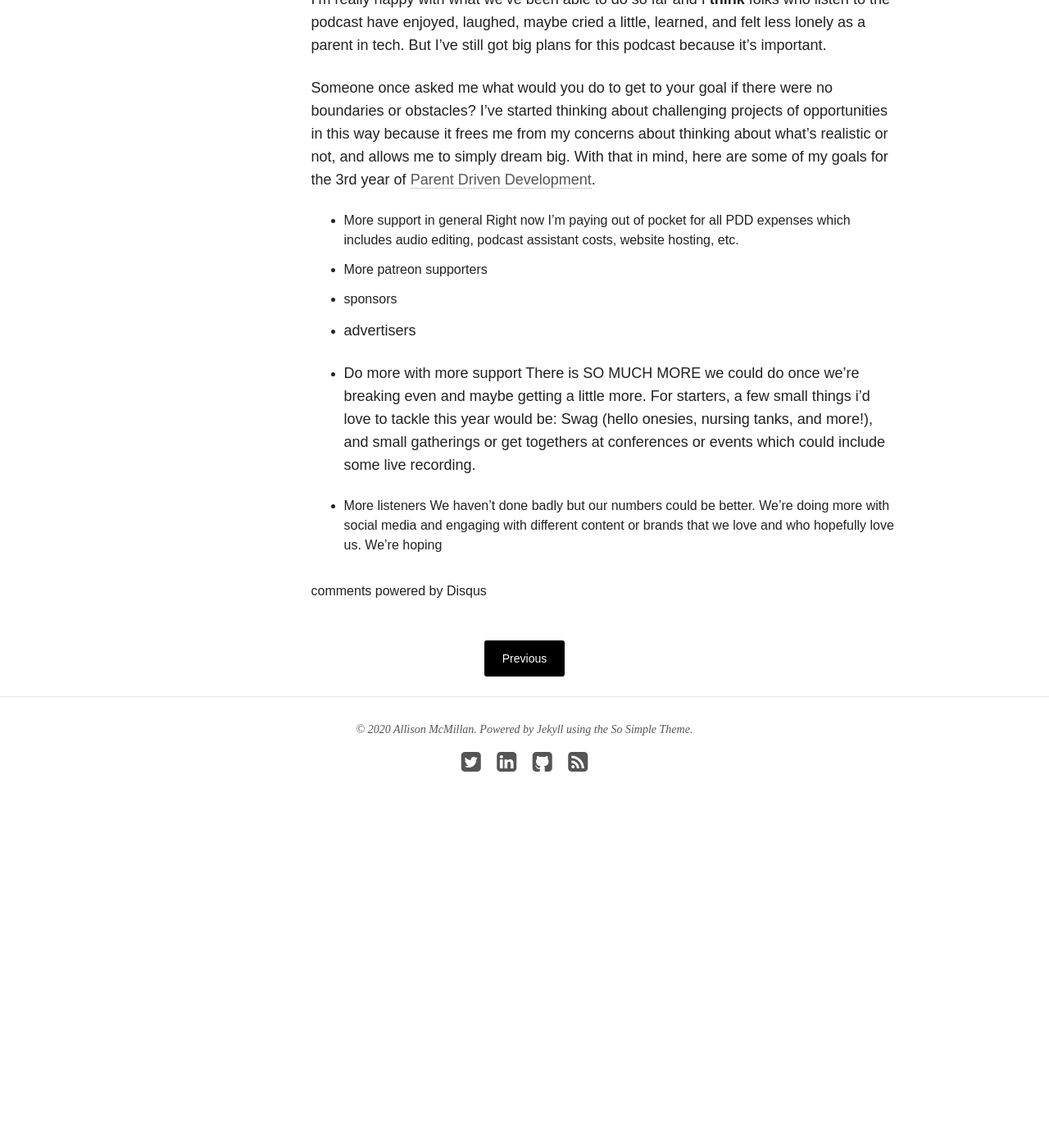
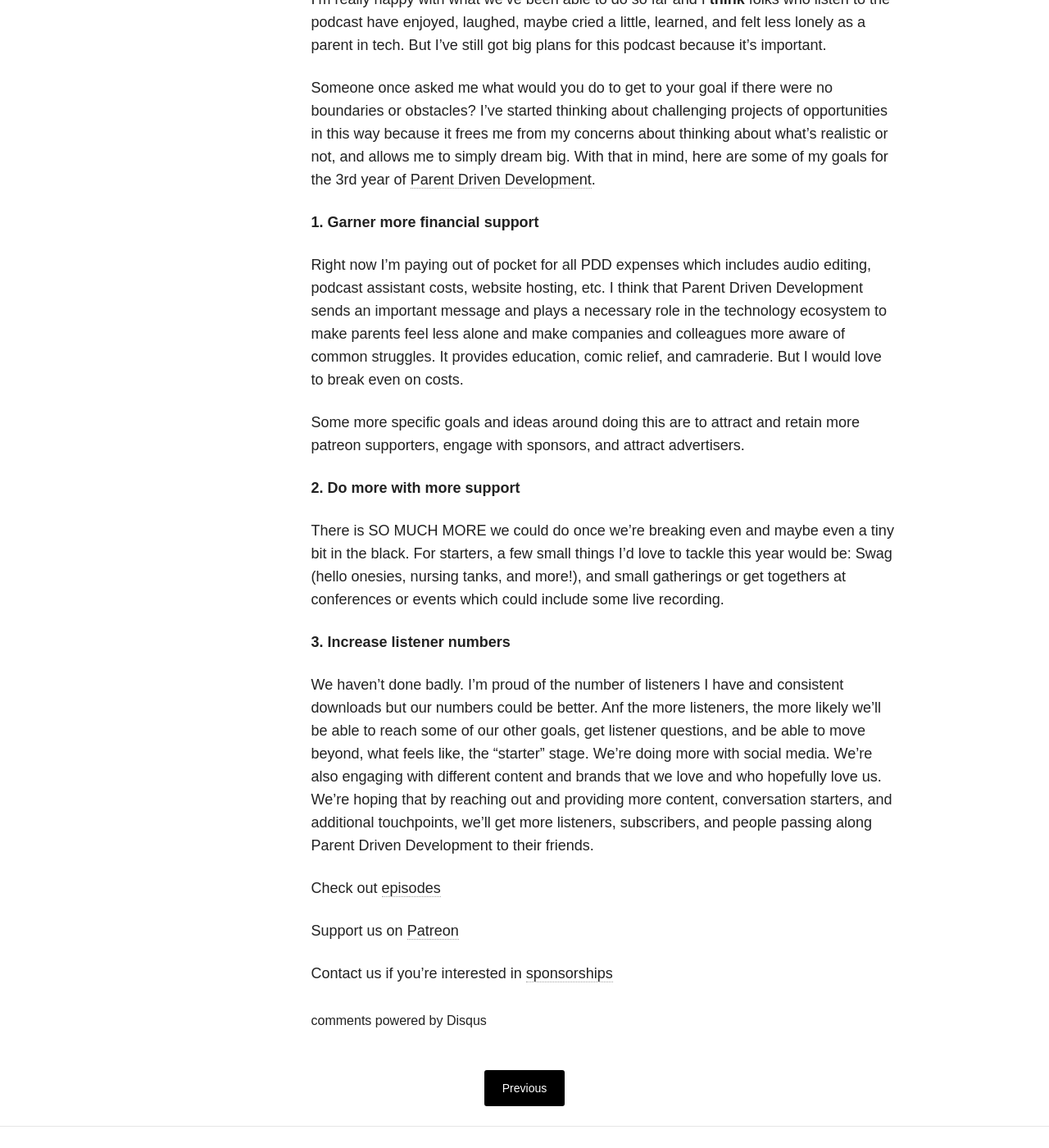
Before and after one commit to asheren/asheren.github.io, a Jekyll site: the page built from _posts/blog/2020-02-03-parent-driven-development-upcoming-goals.md, in a window 1280 px wide and 1400 px high, scrolled down 1005 px. Shown: the whole window at 82% size. Built offline with Jekyll 4.4.1, drawn with Linux system fonts in a browser that asks for light colours; nearby versions of some CDN libraries; comment, search, counter and statistics services are not loaded; before the commit the page ends 2046 px from its top, so only the background shows below that; some of the changed text lies outside the part shown.

Commit message:
fills in the gaps

```diff
--- a/_posts/blog/2020-02-03-parent-driven-development-upcoming-goals.md
+++ b/_posts/blog/2020-02-03-parent-driven-development-upcoming-goals.md
@@ -9,28 +9,38 @@
 - parenting
 - tech
 - parent driven development
+- goals
 ---
 
 
-[Parent Driven Development]() is 2 years in! I can hardly believe it. Here are some milestones:
+[Parent Driven Development](https://www.parentdrivendevelopment.com/) is 2 years in! I can hardly believe it. Here are some milestones:
 - We've recorded over 40 episodes covering a whole variety of topics, issues, ideas, geniuses, and failures.
 - We've said goodbye to some panelists and welcome new ones
-- We have listeners in _____ countries
+- We have listeners in almost 10 countries
 - We've had episodes that have hit almost 800 listens.
 - We've hired an incredible assistant who's helped to so much to keep us on track
 
 I'm really happy with what we've been able to do so far and I **think** folks who listen to the podcast have enjoyed, laughed, maybe cried a little, learned, and felt less lonely  as a parent in tech. But I've still got big plans for this podcast because it's important.
 
-Someone once asked me what would you do to get to your goal if there were no boundaries or obstacles? I've started thinking about challenging projects of opportunities in this way because it frees me from my concerns about thinking about what's realistic or not, and allows me to simply dream big. With that in mind, here are some of my goals for the 3rd year of [Parent Driven Development]().
+Someone once asked me what would you do to get to your goal if there were no boundaries or obstacles? I've started thinking about challenging projects of opportunities in this way because it frees me from my concerns about thinking about what's realistic or not, and allows me to simply dream big. With that in mind, here are some of my goals for the 3rd year of [Parent Driven Development](https://www.parentdrivendevelopment.com/).
 
-- More support in general
-Right now I'm paying out of pocket for all PDD expenses which includes audio editing, podcast assistant costs, website hosting, etc.
-- More patreon supporters
-- sponsors
-- advertisers
+**1. Garner more financial support**
 
-- Do more with more support
-There is SO MUCH MORE we could do once we're breaking even and maybe getting a little more. For starters, a few small things i'd love to tackle this year would be: Swag (hello onesies, nursing tanks, and more!), and small gatherings or get togethers at conferences or events which could include some live recording.
+Right now I'm paying out of pocket for all PDD expenses which includes audio editing, podcast assistant costs, website hosting, etc. I think that Parent Driven Development sends an important message and plays a necessary role in the technology ecosystem to make parents feel less alone and make companies and colleagues more aware of common struggles. It provides education, comic relief, and camraderie. But I would love to break even on costs.
 
-- More listeners
-We haven't done badly but our numbers could be better. We're doing more with social media and engaging with different content or brands that we love and who hopefully love us. We're hoping
+Some more specific goals and ideas around doing this are to attract and retain more patreon supporters, engage with sponsors, and attract advertisers.
+
+
+**2. Do more with more support**
+
+There is SO MUCH MORE we could do once we're breaking even and maybe even a tiny bit in the black. For starters, a few small things I'd love to tackle this year would be: Swag (hello onesies, nursing tanks, and more!), and small gatherings or get togethers at conferences or events which could include some live recording.
+
+**3. Increase listener numbers**
+
+We haven't done badly. I'm proud of the number of listeners I have and consistent downloads but our numbers could be better. Anf the more listeners, the more likely we'll be able to reach some of our other goals, get listener questions, and be able to move beyond, what feels like, the "starter" stage. We're doing more with social media. We're also engaging with different content and brands that we love and who hopefully love us. We're hoping that by reaching out and providing more content, conversation starters, and additional touchpoints, we'll get more listeners, subscribers, and people passing along Parent Driven Development to their friends.
+
+Check out [episodes](https://www.parentdrivendevelopment.com/episodes)
+
+Support us on [Patreon](https://www.patreon.com/parentdrivendev?fbclid=IwAR17UydYd8o1kUImjtPn_Iv2NFw7N7KAYPXIsPuu_uEnDZqaEBGn6aKPz04)
+
+Contact us if you're interested in [sponsorships](https://www.parentdrivendevelopment.com/contact)
```
